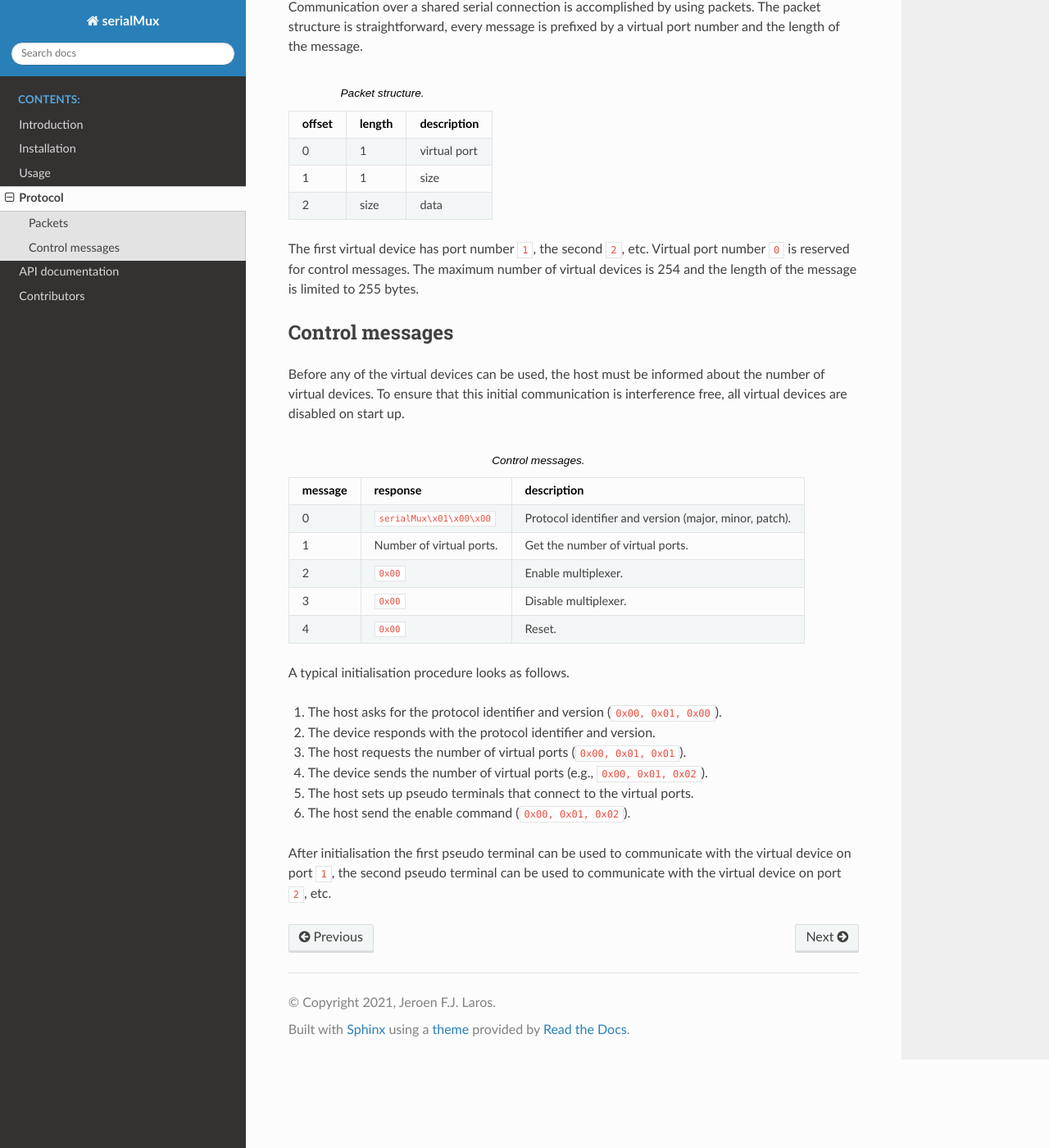
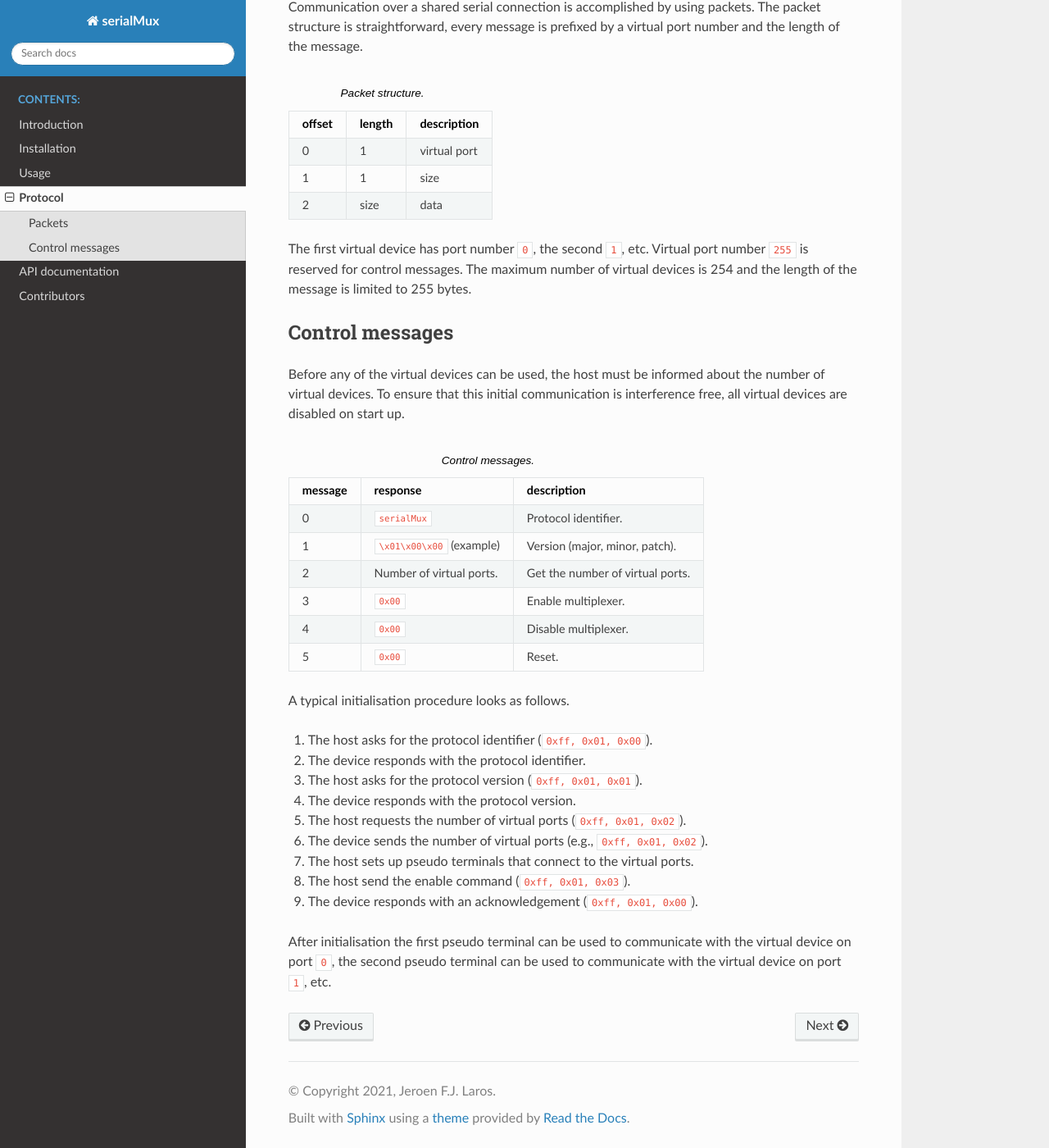
Before and after one commit to jfjlaros/serialMux, a Sphinx documentation site: the page built from docs/protocol.rst, in a window 1280 px wide and 1400 px high, scrolled down 267 px. Shown: the whole window at 82% size. Built offline with Sphinx 7.4.7 and the Read the Docs theme 2.0.0, drawn with Linux system fonts in a browser that asks for light colours.

Commit message:
Moved control port to 255.

```diff
--- a/docs/protocol.rst
+++ b/docs/protocol.rst
@@ -27,8 +27,8 @@ by a virtual port number and the length of the message.
      - size
      - data
 
-The first virtual device has port number ``1``, the second ``2``, etc.
-Virtual port number ``0`` is reserved for control messages. The maximum
+The first virtual device has port number ``0``, the second ``1``, etc.
+Virtual port number ``255`` is reserved for control messages. The maximum
 number of virtual devices is 254 and the length of the message is limited to
 255 bytes.
 
@@ -48,31 +48,36 @@ up.
      - response
      - description
    * - 0
-     - ``serialMux\x01\x00\x00``
-     - Protocol identifier and version (major, minor, patch).
+     - ``serialMux``
+     - Protocol identifier.
    * - 1
+     - ``\x01\x00\x00`` (example)
+     - Version (major, minor, patch).
+   * - 2
      - Number of virtual ports.
      - Get the number of virtual ports.
-   * - 2
+   * - 3
      - ``0x00``
      - Enable multiplexer.
-   * - 3
+   * - 4
      - ``0x00``
      - Disable multiplexer.
-   * - 4
+   * - 5
      - ``0x00``
      - Reset.
 
 A typical initialisation procedure looks as follows.
 
-1. The host asks for the protocol identifier and version (``0x00, 0x01,
-   0x00``).
-2. The device responds with the protocol identifier and version.
-3. The host requests the number of virtual ports (``0x00, 0x01, 0x01``).
-4. The device sends the number of virtual ports (e.g., ``0x00, 0x01, 0x02``).
-5. The host sets up pseudo terminals that connect to the virtual ports.
-6. The host send the enable command (``0x00, 0x01, 0x02``).
+1. The host asks for the protocol identifier (``0xff, 0x01, 0x00``).
+2. The device responds with the protocol identifier.
+3. The host asks for the protocol version (``0xff, 0x01, 0x01``).
+4. The device responds with the protocol version.
+5. The host requests the number of virtual ports (``0xff, 0x01, 0x02``).
+6. The device sends the number of virtual ports (e.g., ``0xff, 0x01, 0x02``).
+7. The host sets up pseudo terminals that connect to the virtual ports.
+8. The host send the enable command (``0xff, 0x01, 0x03``).
+9. The device responds with an acknowledgement (``0xff, 0x01, 0x00``).
 
 After initialisation the first pseudo terminal can be used to communicate
-with the virtual device on port ``1``, the second pseudo terminal can be used
-to communicate with the virtual device on port ``2``, etc.
+with the virtual device on port ``0``, the second pseudo terminal can be used
+to communicate with the virtual device on port ``1``, etc.
```
Also changed, not shown: README.rst (+4 -4 lines), docs/usage.rst (+4 -3 lines), 3 other files.
